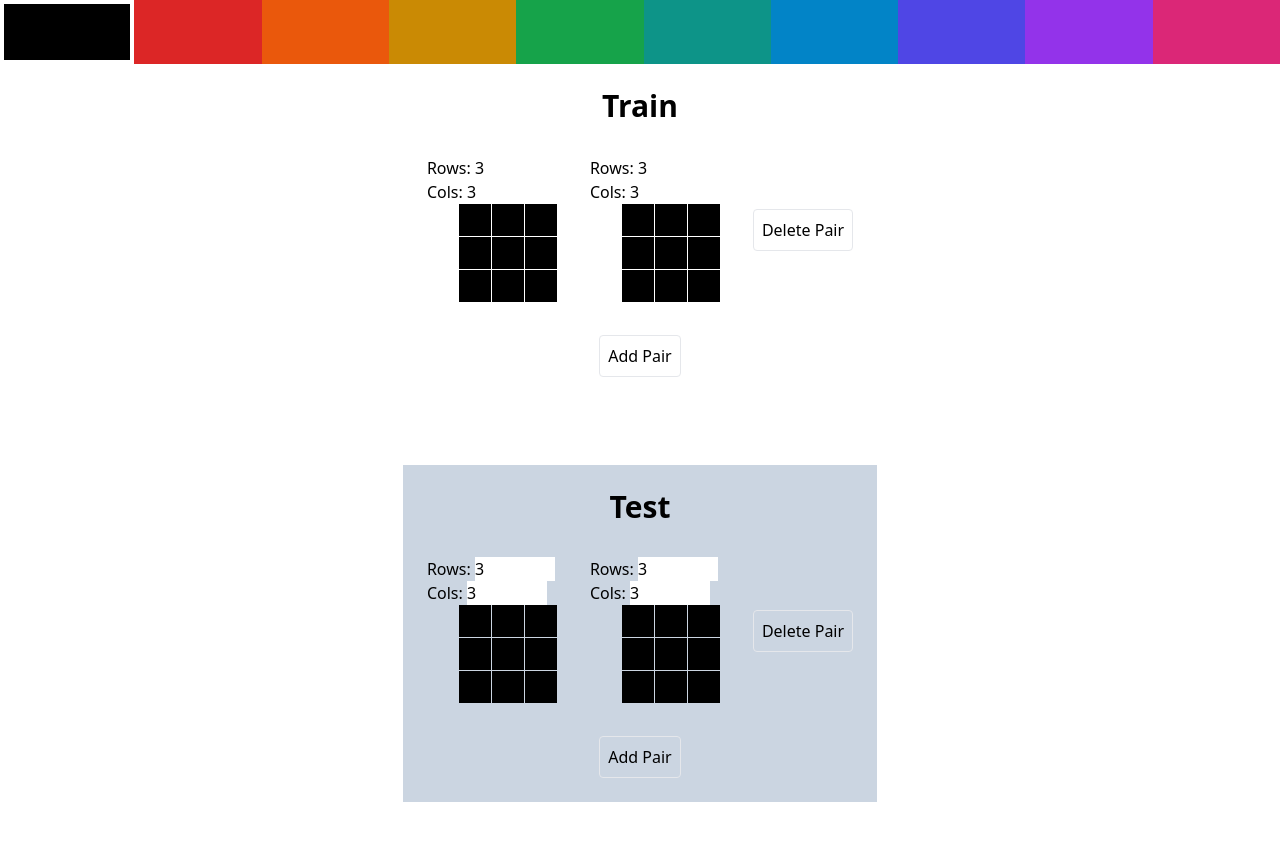
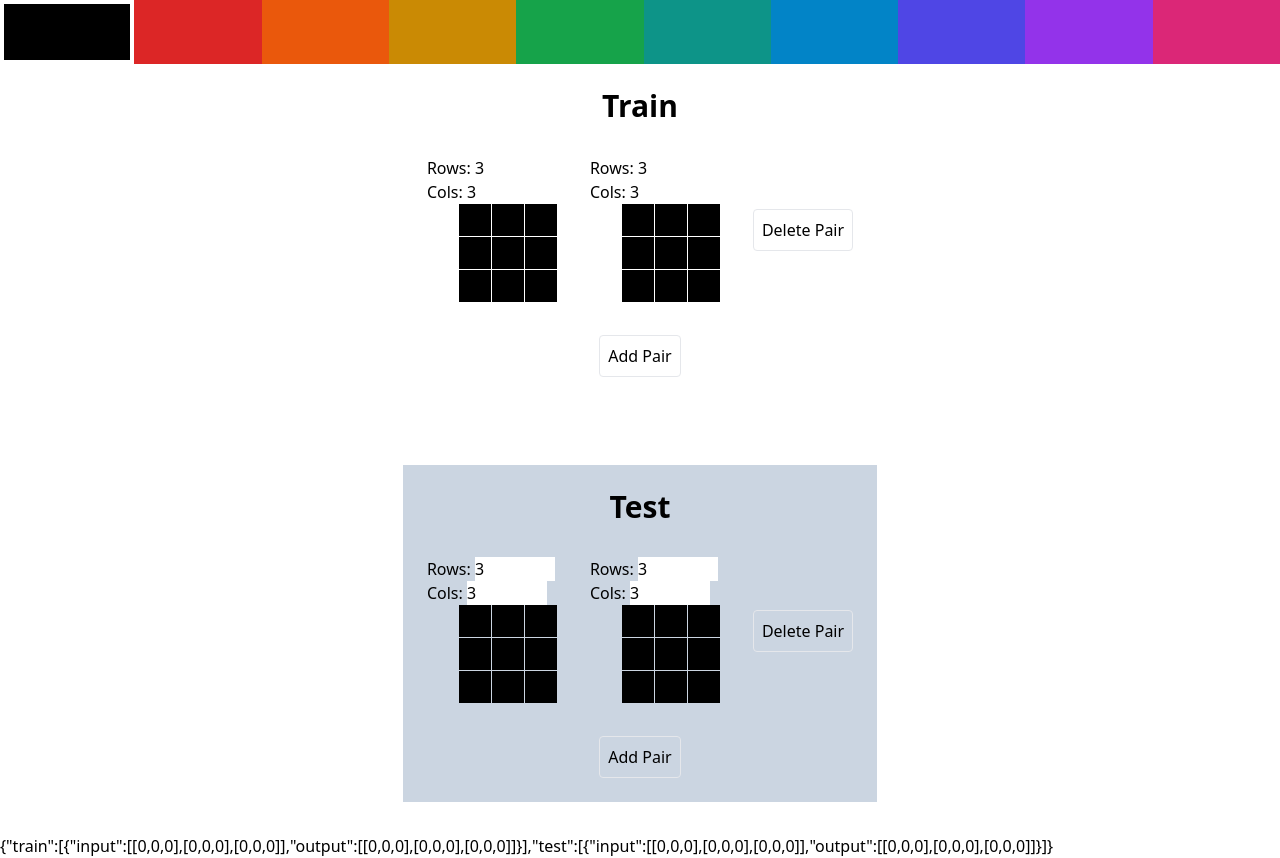
Before and after one commit to arc-community/arc-level-editor, a Next.js app: page / in a window 1280 px wide. Before the commit the page ends 834 px from the top, so only its background shows below. Built offline with nearby package versions, Linux system fonts and the light colour scheme.

Commit message:
added string of riddle at bottom

```diff
--- a/pages/index.js
+++ b/pages/index.js
@@ -202,6 +202,9 @@ export default function Home() {
             />)}
         </BoardSection>
       </div>
+      <div>
+        {JSON.stringify(riddle)}
+      </div>
       </>
   )
 }
```
